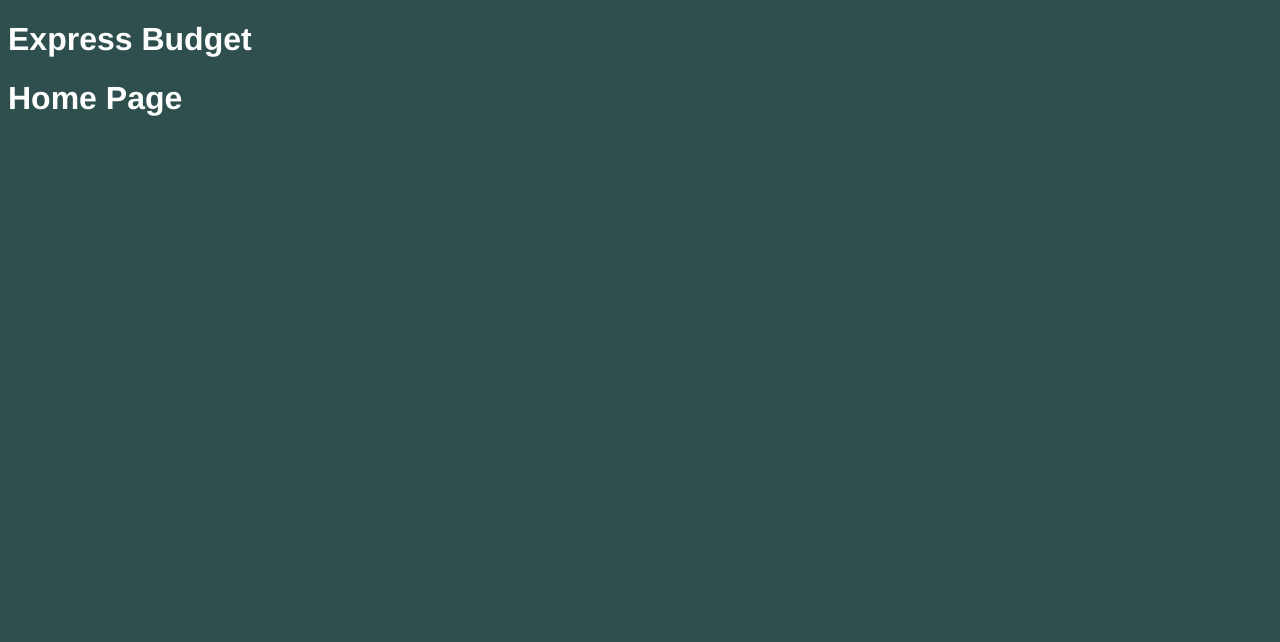
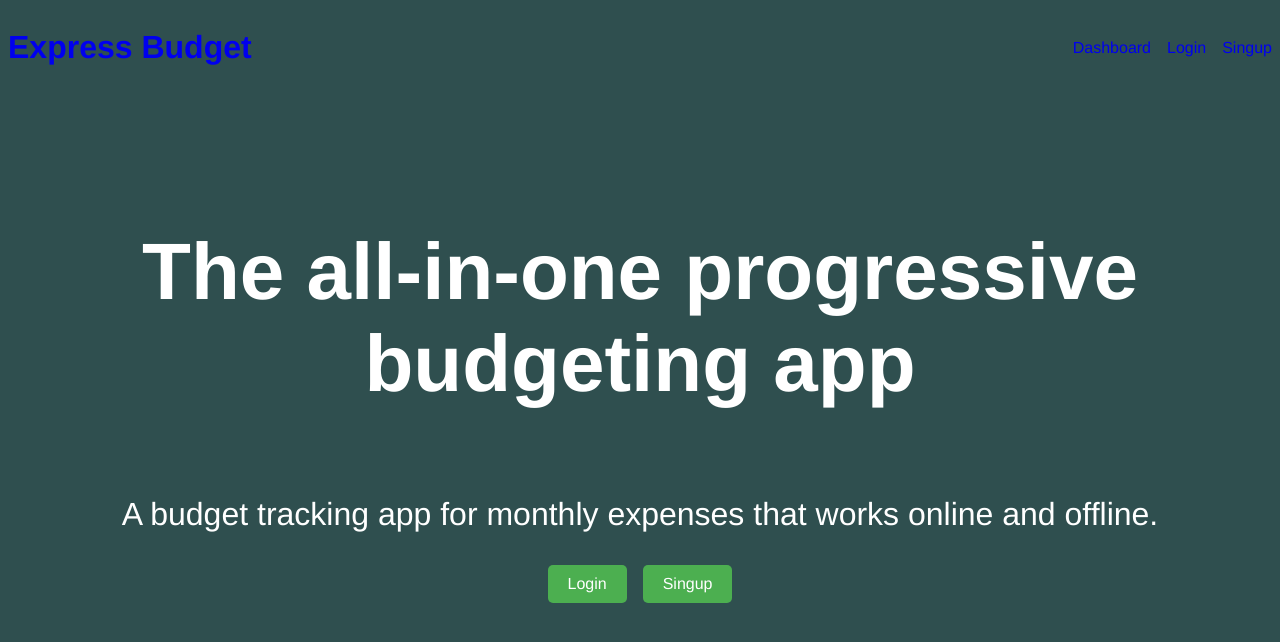
Before and after one commit to leon-luna-ray/exchequer, a Vue app in the folder client/: page / in a window 1280 px wide. Shown: the top 642 px of the page. Built offline with nearby package versions, Linux system fonts and the light colour scheme; no server answers.

Commit message:
setup navbar and basic navigation

```diff
--- a/client/src/assets/styles/base.css
+++ b/client/src/assets/styles/base.css
@@ -12,3 +12,19 @@ button,
   border-radius: 5px;
   cursor: pointer;
 }
+a {
+  text-decoration: none;
+}
+a:visited {
+  color: inherit;
+}
+
+header {
+  display: flex;
+  justify-content: space-between;
+  align-items: center;
+}
+header nav {
+  display: flex;
+  column-gap: 1rem;
+}
--- a/client/src/assets/styles/tout.css
+++ b/client/src/assets/styles/tout.css
@@ -1,5 +1,30 @@
-/* @layer components {
-    .login-panel {
-        @apply flex justify-center items-center flex-col gap-y-[1rem] h-screen;
-    }
-} */
+.hero {
+  height: 600px;
+  display: flex;
+  flex-direction: column;
+  justify-content: center;
+  align-items: center;
+  text-align: center;
+}
+.hero h1 {
+  font-size: 5rem;
+}
+.hero p {
+  font-size: 2rem;
+}
+.hero .buttons {
+    display: flex;
+    column-gap: 1rem;
+}
+
+@media screen and (max-width: 768px) {
+  .hero {
+    height: 400px;
+  }
+  .hero h1 {
+    font-size: 3rem;
+  }
+  .hero p {
+    font-size: 1rem;
+  }
+}
--- a/client/src/components/Header.vue
+++ b/client/src/components/Header.vue
@@ -1,5 +1,12 @@
 <template>
-    <header>
+  <header>
+    <router-link to="/">
       <h1>Express Budget</h1>
-    </header>
+    </router-link>
+    <nav>
+      <router-link to="/dashboard">Dashboard</router-link>
+      <router-link to="/login">Login</router-link>
+      <router-link to="/signup">Singup</router-link>
+    </nav>
+  </header>
 </template>
--- a/client/src/pages/HomePage.vue
+++ b/client/src/pages/HomePage.vue
@@ -1,3 +1,12 @@
 <template>
-    <h1>Home Page</h1>
+    <main id="home">
+        <div class="hero">
+            <h1>The all-in-one progressive budgeting app</h1>
+            <p>A budget tracking app for monthly expenses that works online and offline.</p>
+            <div class="buttons">
+                <router-link to="/login" class="btn">Login</router-link>
+                <router-link to="/signup" class="btn">Singup</router-link>
+            </div>
+        </div>
+    </main>
 </template>
```
